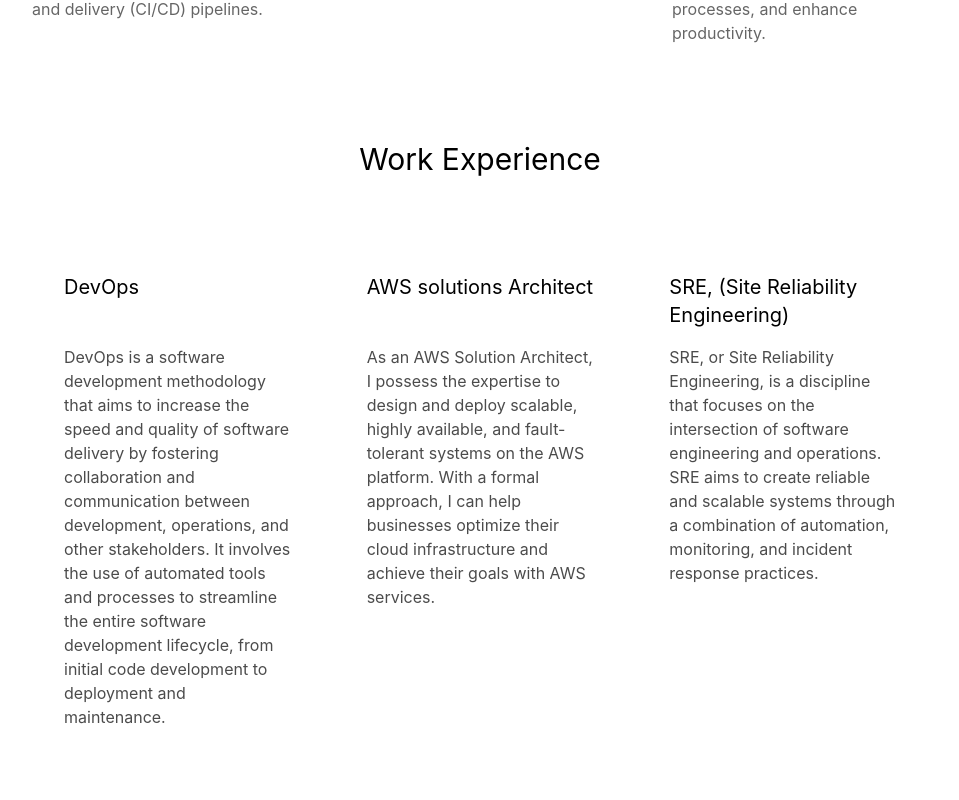
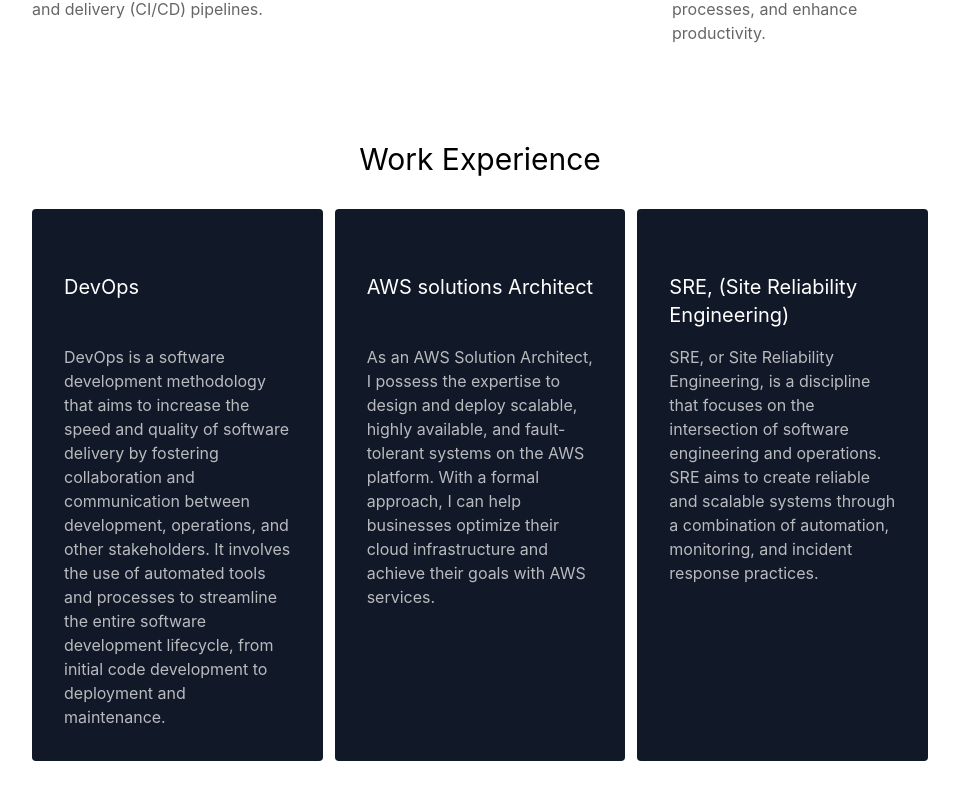
Before and after one commit to toseth97/spersis, a React (Create React App) app: page / in a window 1280 px wide. Shown: the part 1751-2551 px from the top of the page, without its empty margins (160-1119 px from the left). Built offline with nearby package versions, Linux system fonts and the light colour scheme; the HTML template or start-up script is replaced by a standard one.

Commit message:
adding some css to the experience section

```diff
--- a/src/components/Experience.js
+++ b/src/components/Experience.js
@@ -25,7 +25,7 @@
             <div className="underlines md:bg-blue-700"></div>
             <div className="mt-8 md:grid md:grid-cols-3 gap-3">
                 {experience.map((item) => (
-                    <div className="dark:bg-white text-black  md:my-0 my-2 rounded p-8">
+                    <div className="dark:bg-white bg-gray-900 text-white dark:text-black  md:my-0 my-2 rounded p-8">
                         <h1 className="text-xl my-8 h-10">{item.name}</h1>
                         <p className="opacity-70">{item.body}</p>
                     </div>
```
